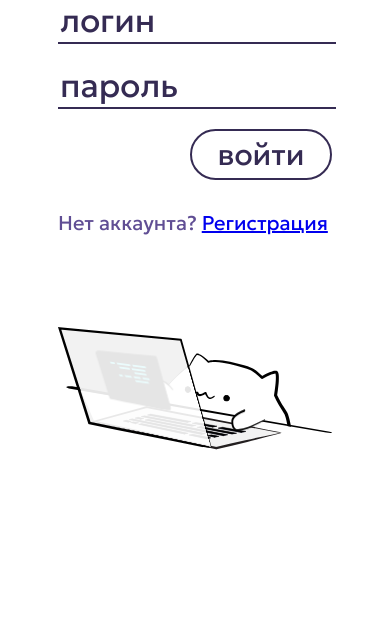
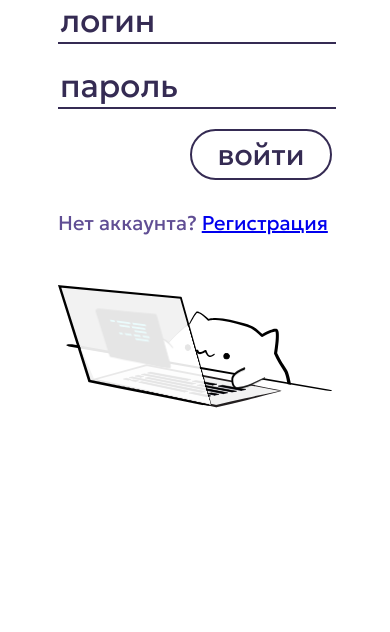
Before and after one commit to strdinc/CatsNJokes, a Flask app: page /login in a window 390 px wide. Shown: the part 251-883 px from the top of the page. After the commit the page ends 659 px from the top, so only its background shows below. Run offline with Flask 3, Linux system fonts and the light colour scheme; some libraries are stand-ins or nearby versions.

Commit message:
Update login_mobile.css

```diff
--- a/app/static/css/login_mobile.css
+++ b/app/static/css/login_mobile.css
@@ -93,7 +93,7 @@
 
 .rightColumn{
     width: 100%;
-    height: 40vh;
+    height: 30vh;
     box-sizing: border-box;
     align-content: center;
 }
```
